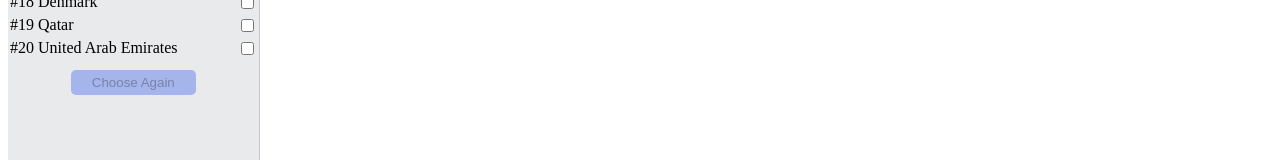
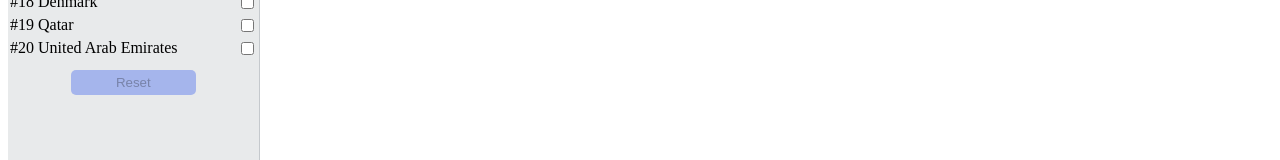
Before and after one commit to tluo3032/visualization_xai, a Next.js app: page /visualization4 in a window 1280 px wide. Shown: the part 464-624 px from the top of the page. Built offline with nearby package versions, Linux system fonts and the light colour scheme.

Commit message:
Add instructions

```diff
--- a/src/components/CountrySelectList.js
+++ b/src/components/CountrySelectList.js
@@ -34,7 +34,7 @@
                     </div>)
                 }
                 <button onClick={()=>handleChooseAgain()} className={styles.backButton} disabled={selectedCountries.length!=2}>
-                    Choose Again
+                    Reset
                 </button>
             </div>
             <div className={styles.columnright}>
```
